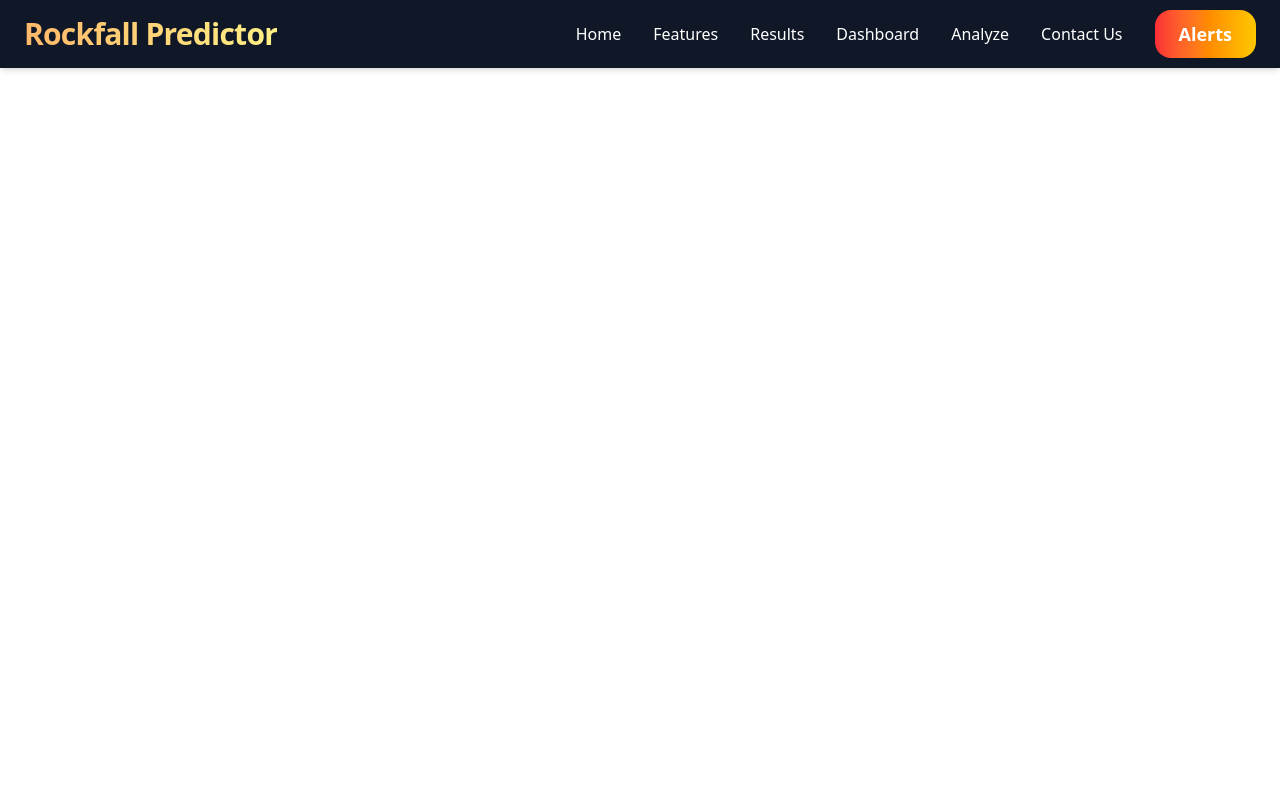
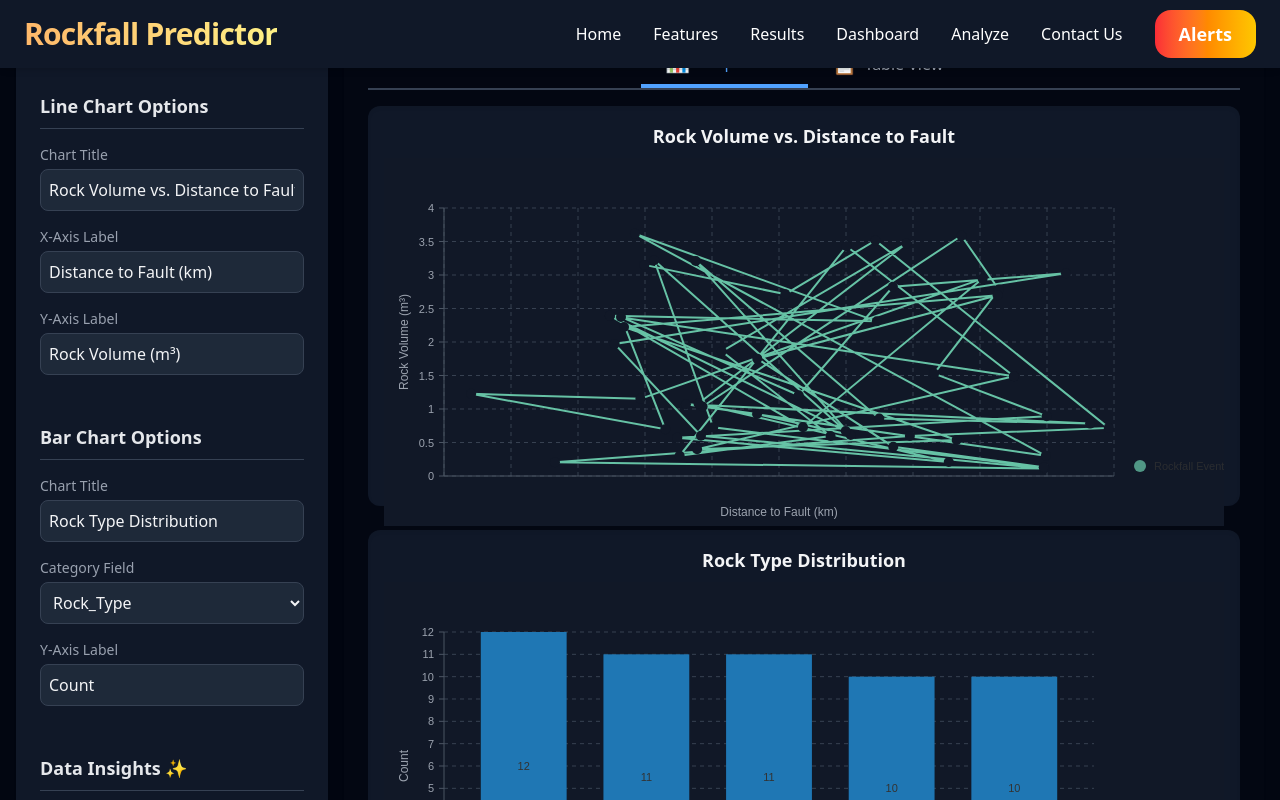
Before and after one commit to Neeraj-vats/Rock_guard_AI, a React (Vite) app in the folder frontend/: page /result in a window 1280 px wide. Shown: the top 800 px of the page. Built offline with nearby package versions, Linux system fonts and the light colour scheme.

Commit message:
result page broken

```diff
--- a/frontend/package.json
+++ b/frontend/package.json
@@ -13,6 +13,7 @@
     "@emotion/react": "^11.14.0",
     "@emotion/styled": "^11.14.1",
     "@mui/material": "^7.3.2",
+    "@nivo/bar": "^0.99.0",
     "@nivo/core": "^0.99.0",
     "@nivo/line": "^0.99.0",
     "@tailwindcss/vite": "^4.1.13",
--- a/frontend/src/App.jsx
+++ b/frontend/src/App.jsx
@@ -3,6 +3,7 @@ import "./App.css";
 import Home from "./pages/Home";
 import InputPage from "./pages/InputPage"; // ✅ make sure this path is correct
 import Navbar from "./components/Navbar";        // ✅ adjust path if needed
+import Result from "./pages/Result";
 
 function App() {
   return (
@@ -16,6 +17,7 @@ function App() {
         <Routes>
           <Route path="/" element={<Home />} />
           <Route path="/analyze" element={<InputPage />} />
+          <Route path="/result" element={<Result  />} />
         </Routes>
       </div>
     </Router>
--- a/frontend/src/components/Navbar.jsx
+++ b/frontend/src/components/Navbar.jsx
@@ -37,6 +37,7 @@ export const Navbar = () => {
           </li>
           <li>
             <Link
+            to={"/result"}
               href="#"
               className="font-medium hover:text-orange-400 transition-colors duration-300"
             >
--- a/frontend/src/pages/Result.jsx
+++ b/frontend/src/pages/Result.jsx
@@ -79,7 +79,7 @@ const processDataForBarChart = (data, categoryKey) => {
 };
 
 // Main App component
-const App = () => {
+const Result = () => {
   const [lineData, setLineData] = useState([]);
   const [tableData, setTableData] = useState([]);
   const [activeTab, setActiveTab] = useState('graph');
@@ -497,4 +497,4 @@ const App = () => {
   );
 };
 
-export default App;
+export default Result;
```
Also changed, not shown: 1 other file (tests, documents, lock files or other folders).
